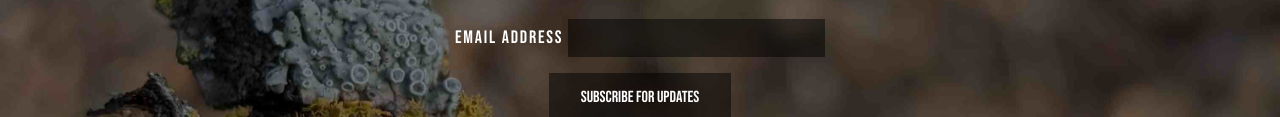
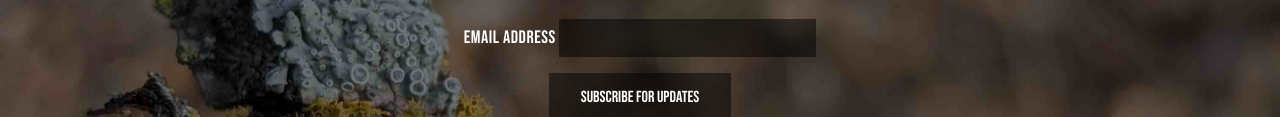
Before and after one commit to BrittleBluestem/BrittleBluestem.github.io, a plain HTML site: page index.html in a window 1280 px wide. Shown: the part 324-441 px from the top of the page. Drawn offline with Linux system fonts and the light colour scheme.

Commit message:
chaning the spacing on email address

```diff
--- a/styles.css
+++ b/styles.css
@@ -16,7 +16,7 @@ body{
 }
 label{
     font-size: 18px;
-    letter-spacing: .1em;
+    letter-spacing: .03em;
 }
 h1{
     margin: 0,0,.1em,0;
```
